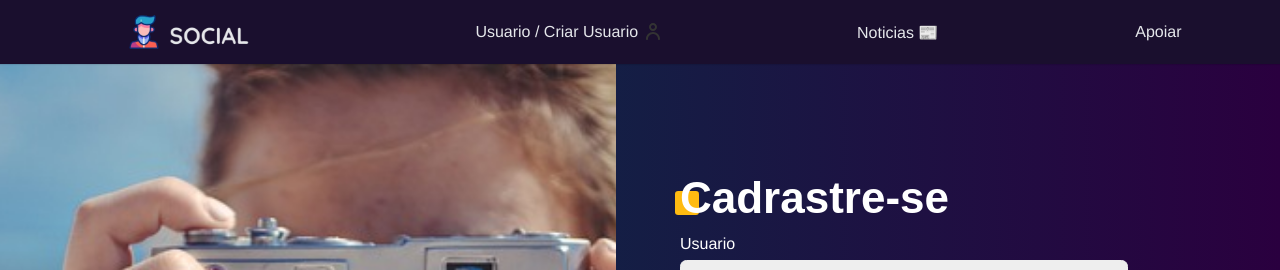
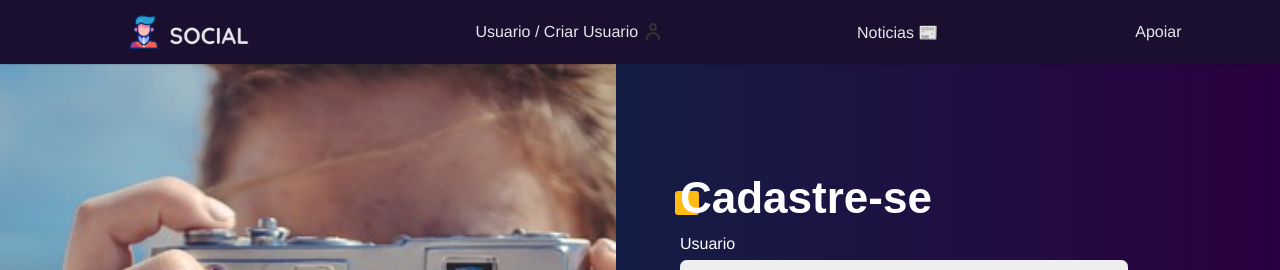
Before and after one commit to Guilherme-lima545/Social, a Next.js app: page /login/cadastro in a window 1280 px wide. Shown: the top 270 px of the page. Built offline with nearby package versions, Linux system fonts and the light colour scheme; no server answers; a web font is replaced by a local one.

Commit message:
Correção de ortografia cadastro

```diff
--- a/src/app/login/cadastro/page.tsx
+++ b/src/app/login/cadastro/page.tsx
@@ -44,7 +44,7 @@ export default function CreateLogin() {
         action={CREATELOGIN}
         onSubmit={handleSubmit}
       >
-        <h1 className="title"> Cadrastre-se </h1>
+        <h1 className="title"> Cadastre-se </h1>
         <Input
           label="Usuario"
           type="text"
--- a/src/components/loginForm.tsx
+++ b/src/components/loginForm.tsx
@@ -83,7 +83,7 @@ export default function LoginForm() {
         Putz! Esqueci minha Senha
       </Link>
       <div className={styles.cadastro}>
-        <h2 className={styles.subtitle}> Cadrastre-se Aqui.</h2>
+        <h2 className={styles.subtitle}> Cadastre-se Aqui.</h2>
         <p> Novo por aqui? </p>
         <Link href="/login/cadastro" className={stylesbt.button}>
           Cadastro
```
